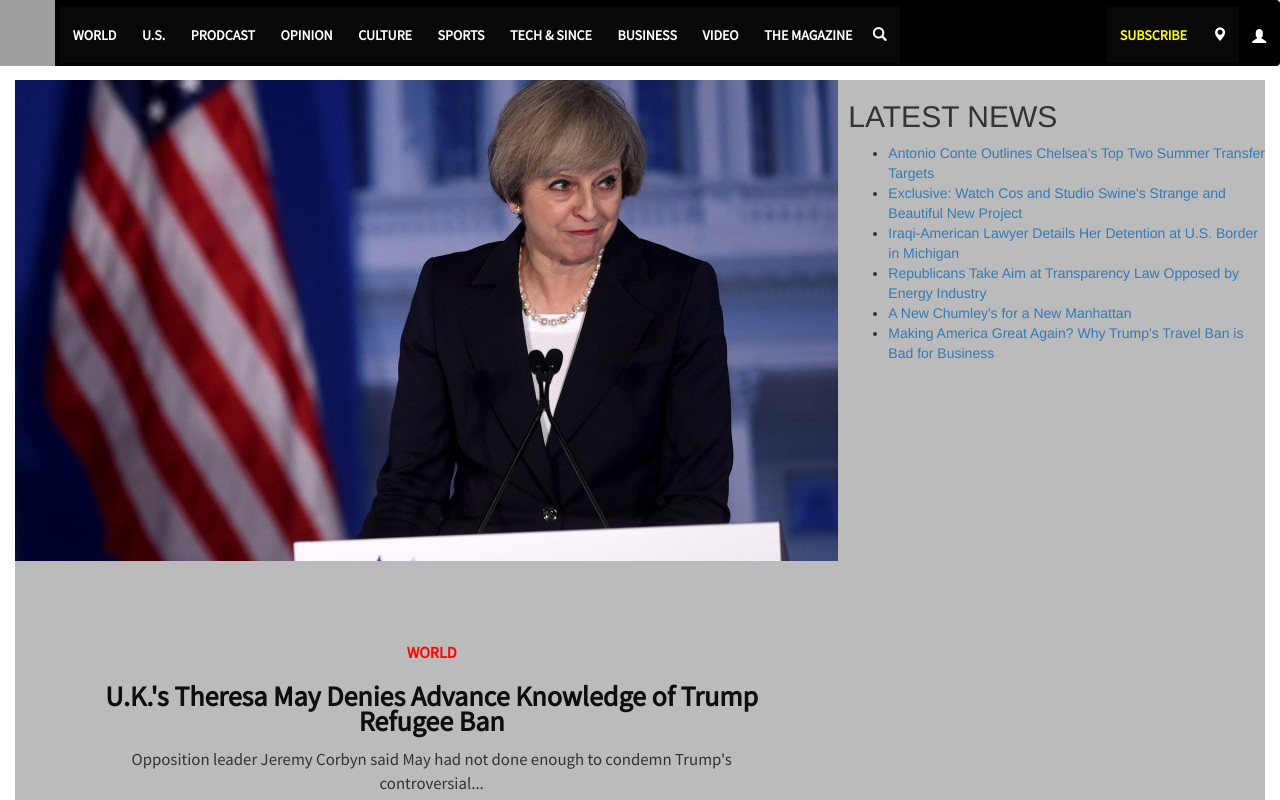
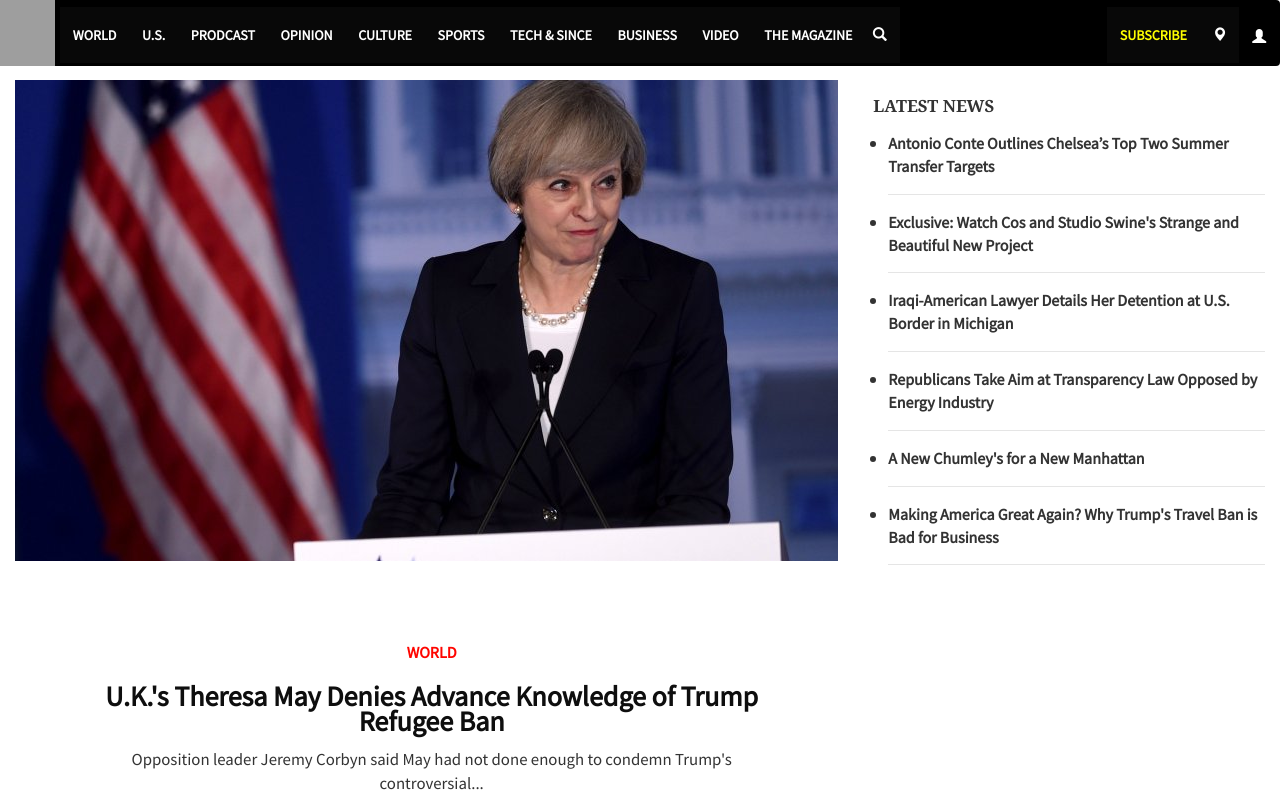
Before and after one commit to urzp/my_newaweek, a plain HTML site: page index.html in a window 1280 px wide. Shown: the top 800 px of the page. Drawn offline with nearby package versions, Linux system fonts and the light colour scheme; grey boxes are pictures that could not be loaded.

Commit message:
complit 1row of content

```diff
--- a/css/style.css
+++ b/css/style.css
@@ -12,7 +12,7 @@
 .first_section{
 
     height: 1000px;
-    background: #bbb;
+
     left: 0;
     margin: 0 auto;
     margin-top: 80px;
@@ -109,3 +109,28 @@
     text-decoration-style: none;
     color: #0e0e0e;
 }
+
+.sitebar {
+    font-size: 1.2em;
+    font-weight: 700;
+    margin: 1em 0;
+    text-transform: uppercase;
+    font-family: 'PT Serif',Georgia,serif;
+    margin-left: 25px;
+}
+
+.sitedar_list > li {
+    font-family: 'PT Serif',Georgia,serif;
+    font-size: 16px;
+    border-bottom: 1px solid #e5e5e5;
+    margin-bottom: 1em;
+    padding-bottom: 1em;
+
+}
+
+.sitedar_list > li > a {
+    font-family: 'Source Sans Pro',lucida sans,arial,sans-serif;
+    font-weight: 700;
+    line-height: 1.42857143;
+    color: #333;
+}
--- a/index.html
+++ b/index.html
@@ -106,8 +106,8 @@
                 </div>
                 <div class="col-lg-4">
                     <div class="row">
-                        <h2>LATEST NEWS</h2>
-                        <ul>
+                        <h2 class="sitebar">LATEST NEWS</h2>
+                        <ul class="sitedar_list">
                             <li><a href="#">Antonio Conte Outlines Chelsea’s Top Two Summer Transfer Targets</a></li>
                             <li><a href="#">Exclusive: Watch Cos and Studio Swine's Strange and Beautiful New Project</a></li>
                             <li><a href="#">Iraqi-American Lawyer Details Her Detention at U.S. Border in Michigan</a></li>
```
